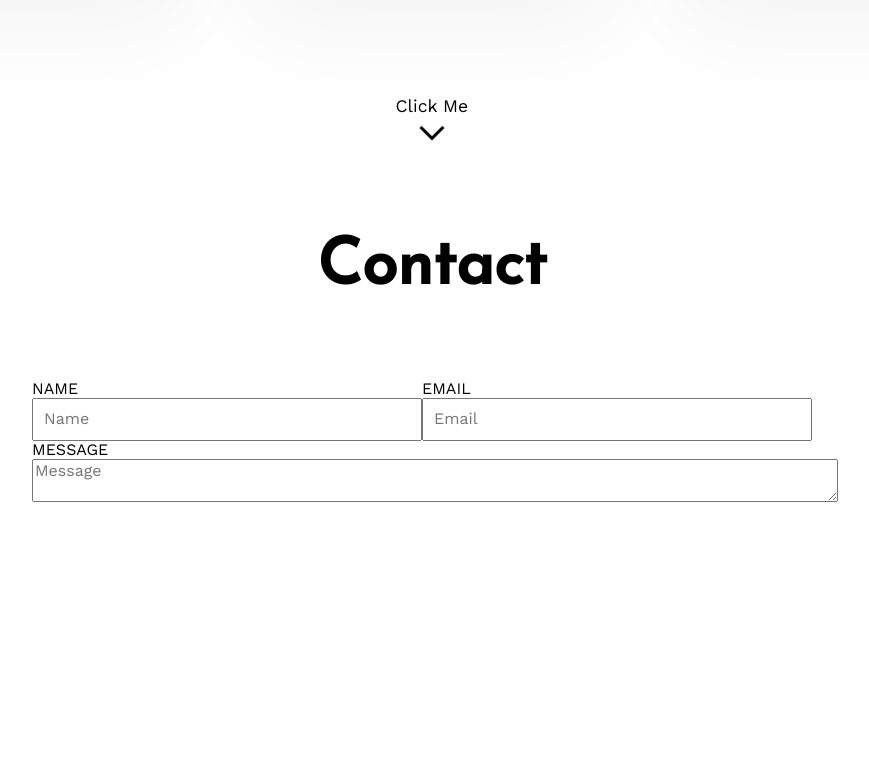
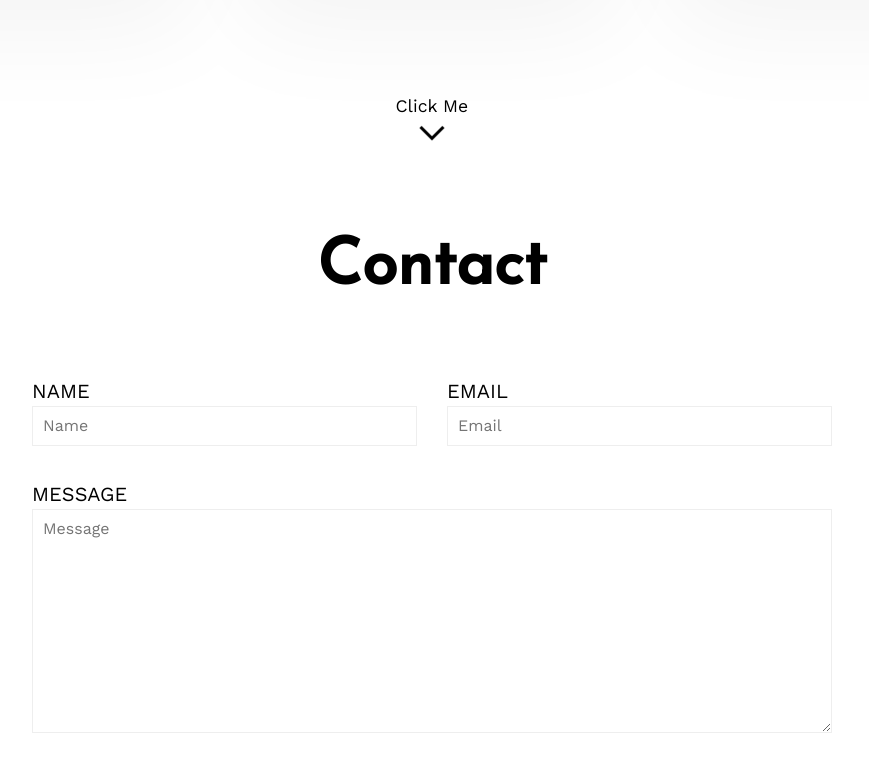
Before and after one commit to KyleS-99/Portfolio-Site, a React (Create React App) app in the folder client/: page / in a window 1280 px wide. Shown: the part 2860-3631 px from the top of the page, without its empty margins (208-1077 px from the left). Before the commit the page ends 3522 px from the top, so only its background shows below. Built offline with nearby package versions, Linux system fonts and the light colour scheme.

Commit message:
Fixed sizing issues/display

```diff
--- a/client/src/components/Contact.js
+++ b/client/src/components/Contact.js
@@ -20,12 +20,21 @@ const Form = styled.form`
     flex-direction: column;
     justify-content: center;
     align-items: center;
+
+    & > div + div {
+        margin-top: 37px;
+    }
 `;
 
 const LabelContainer = styled.div`
     display: flex;
     flex-direction: column;
     flex: 1;
+
+    & > input, textarea {
+        outline: none;
+        border: 1px solid #eee;
+    }
 `;
 
 const InputContainer = styled.div`
@@ -34,7 +43,7 @@ const InputContainer = styled.div`
     width: 100%;
 
     & > div + div {
-        margin-right: 20px;
+        margin-left: 30px;
     }
 `;
 
@@ -44,10 +53,14 @@ const Input = styled.input`
 
 const TextArea = styled.textarea`
     width: 100%;
+    box-sizing: border-box;
+    padding: 10px;
 `;
 
 const Label = styled.label`
     text-transform: uppercase;
+    font-size: 20px;
+    margin-bottom: 3px;
 `;
 
 class Contact extends Component {
@@ -111,6 +124,7 @@ class Contact extends Component {
                                     value={message}
                                     name="message"
                                     id="message"
+                                    rows="11"
                                 />
                             </LabelContainer>
                         </div>
```
